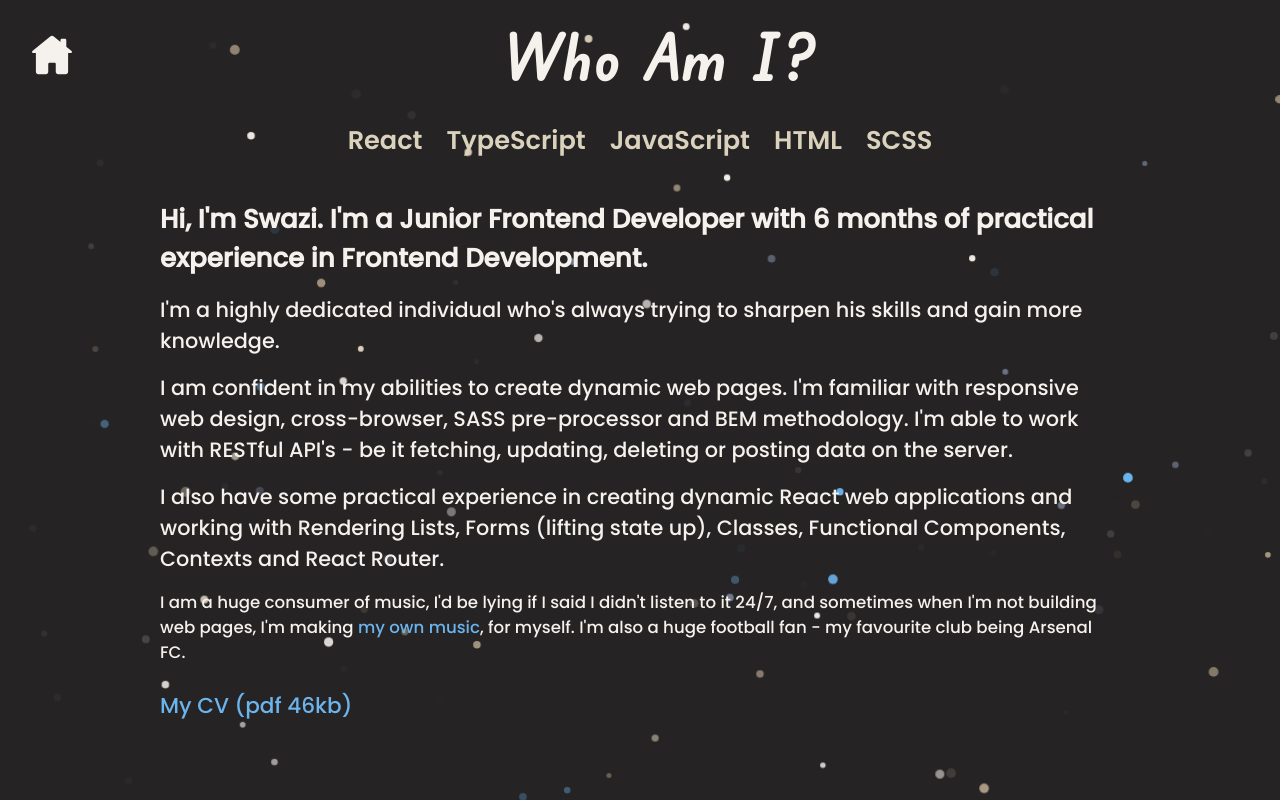
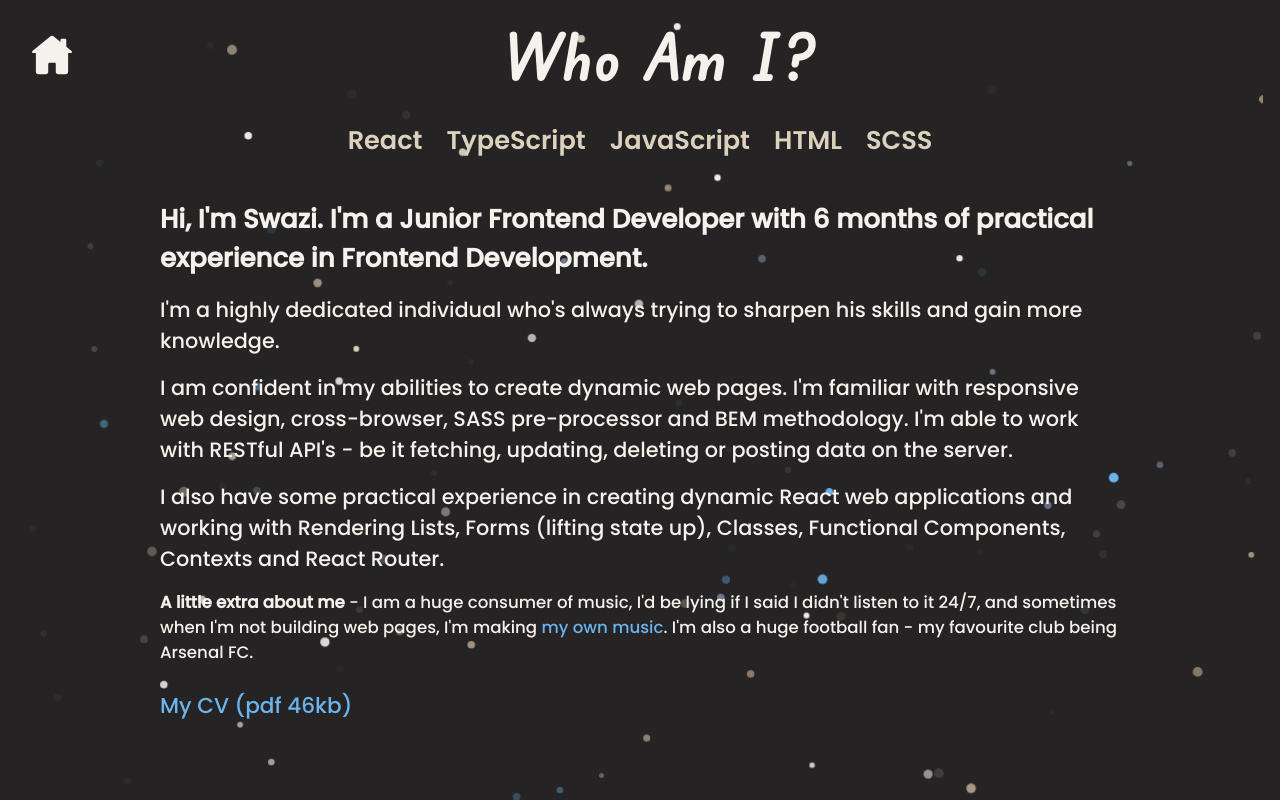
Before and after one commit to 59MrRobot/portfolio, a React (Create React App) app: page /#/about in a window 1280 px wide. Built offline with nearby package versions, Linux system fonts and the light colour scheme.

Commit message:
fixed scroll bar issue

```diff
--- a/src/App.scss
+++ b/src/App.scss
@@ -0,0 +1,3 @@
+// .app {
+
+// }
--- a/src/App.tsx
+++ b/src/App.tsx
@@ -7,7 +7,7 @@ import { Projects } from './components/Projects';
 
 const App: React.FC = () => {
   return (
-    <div className="App">
+    <div className="app">
       <Routes>
           <Route path="/" element={<HomePage />} />
           <Route path="projects" element={<Projects />} />
--- a/src/components/About/About.tsx
+++ b/src/components/About/About.tsx
@@ -132,7 +132,7 @@ export const About: React.FC = React.memo(
               className="about__text about__text-small"
               ref={para5}
             >
-              I am a huge consumer of music, I'd be lying if I said I didn't listen to it 24/7, and sometimes when I'm not building web pages, I'm making <a target="_blank" href="https://soundcloud.com/s_k_music" rel="noreferrer" className="link">my own music</a>, for myself. I'm also a huge football fan - my favourite club being Arsenal FC.
+              <strong>A little extra about me</strong> - I am a huge consumer of music, I'd be lying if I said I didn't listen to it 24/7, and sometimes when I'm not building web pages, I'm making <a target="_blank" href="https://soundcloud.com/s_k_music" rel="noreferrer" className="link">my own music</a>. I'm also a huge football fan - my favourite club being Arsenal FC.
             </p>
           </div>
 
--- a/src/components/Particles/Particles.scss
+++ b/src/components/Particles/Particles.scss
@@ -2,7 +2,7 @@
   position: fixed;
   top: 0;
   left: 0;
-  width: 100vw;
+  width: calc(100vw - 17px);
   height: 100vh;
   overflow: hidden;
   z-index: -1;
```
Also changed, not shown: src/components/ProjectsList/ProjectsList.scss (+1 -7 lines).
